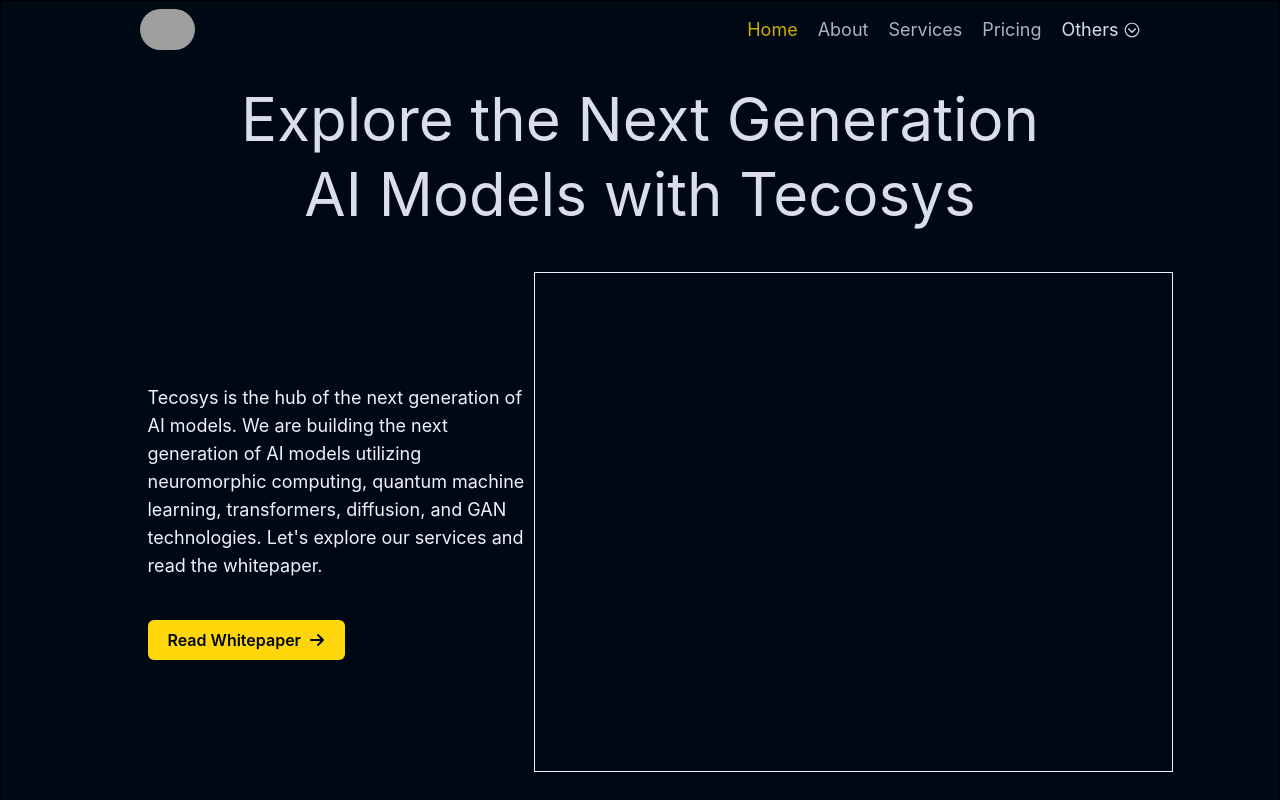
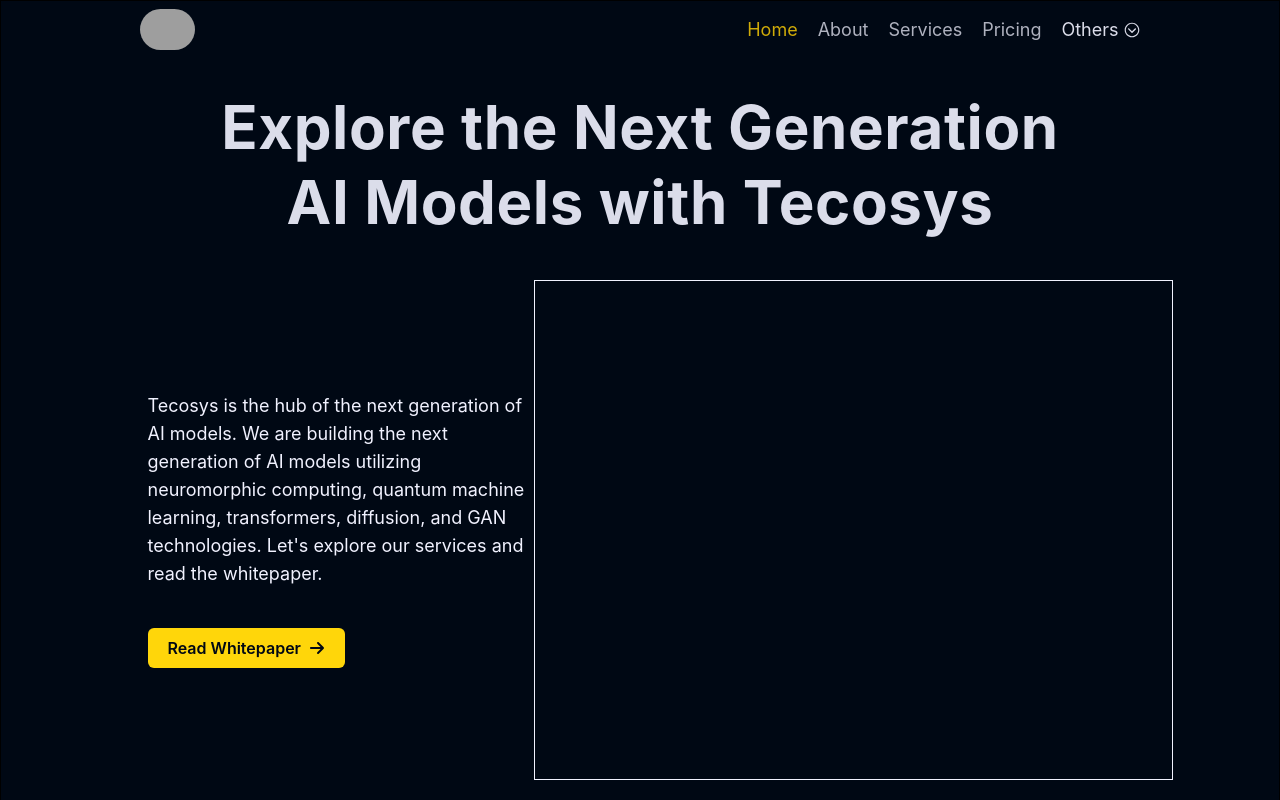
Before and after one commit to ritikaghosh0402/Tecosys-Ai, a React (Vite) app: page / in a window 1280 px wide. Shown: the top 800 px of the page. Built offline with nearby package versions, Linux system fonts and the light colour scheme; grey boxes are pictures that could not be loaded.

Commit message:
StarBackground partial

```diff
--- a/package.json
+++ b/package.json
@@ -10,6 +10,8 @@
     "preview": "vite preview"
   },
   "dependencies": {
+    "@react-three/drei": "^9.108.1",
+    "@react-three/fiber": "^8.16.8",
     "@tabler/icons-react": "^3.9.0",
     "clsx": "^2.1.1",
     "framer-motion": "^11.2.13",
@@ -18,7 +20,8 @@
     "react-dom": "^18.3.1",
     "react-icons": "^5.2.1",
     "react-router-dom": "^6.24.1",
-    "tailwind-merge": "^2.3.0"
+    "tailwind-merge": "^2.3.0",
+    "three": "^0.166.1"
   },
   "devDependencies": {
     "@types/react": "^18.3.3",
--- a/src/components/Home/HeroSection.jsx
+++ b/src/components/Home/HeroSection.jsx
@@ -2,6 +2,8 @@
 import ActiveButton from "../common/ActiveButton"
 import { FaArrowRight } from "react-icons/fa6"
 import RobotAnimation from "./RobotAnimation"
+import { TextGenerateEffect } from "../ui/text-generate-effect"
+import { words } from "../../data/Constant"
 import '../../App.css'
 
 function HeroSection() {
@@ -10,15 +12,7 @@
             <div className="w-10/12 mt-2 mx-auto ">
 
                 <div>
-                    <motion.div
-                        initial={{ x: 1200 }}
-                        animate={{ x: [1200, 0] }}
-                        transition={{ duration: 2, delay: 0.2 }}
-                        whileHover={{ scale: 0.9, opacity: 0.8 }}
-                        className="w-[80%] mx-auto text-center text-richblack-25 text-6xl leading-tight"
-                    >
-                        Explore the Next Generation AI Models with Tecosys
-                    </motion.div>
+                    <TextGenerateEffect words={words} className="w-[80%] mx-auto text-center text-richblack-25 text-6xl leading-tight " />
                 </div>
 
                 <div className="w-full flex mt-10  content-container ">
--- a/src/components/common/ThreeDCard.jsx
+++ b/src/components/common/ThreeDCard.jsx
@@ -3,7 +3,7 @@
 
 export function ThreeDCard({title, description}) {
     return (
-        <CardContainer className="inter-var bg-[#5D22B2] rounded-xl">
+        <CardContainer className="inter-var  rounded-xl">
             <CardBody className="bg-gray-50 relative group/card  dark:hover:shadow-2xl dark:hover:shadow-emerald-500/[0.1] dark:bg-black dark:border-white/[0.2] border-black/[0.1] w-auto sm:w-80 border h-48 border-white  rounded-xl p-5  ">
                         <div>
                             <CardItem
--- /dev/null
+++ b/src/components/ui/StarBackground.jsx
@@ -0,0 +1,22 @@
+import React, {useState, useEffect, useRef} from 'react'
+import {canvas, useFrame, } from 'react-three/fiver'
+import {Point, PointMaterial, Preload} from 'react-three/drei'
+import * as random from "maath/random/dist/maath-random.esm"
+
+function StarBackground() {
+    const ref = useRef();
+    const [sphere] = useState(() => {
+        random.inSphere(new Float32Array(5000), {radius: 1.2})
+    });
+    useFrame((state, delta) => {
+        ref.current.rotation.y -= delta/15;
+        ref.current.rotation.x += 0.001;
+    });
+  return (
+    <div>
+
+    </div>
+  )
+}
+
+export default StarBackground
--- /dev/null
+++ b/src/components/ui/text-generate-effect.jsx
@@ -0,0 +1,50 @@
+import { useEffect } from "react";
+import { motion, stagger, useAnimate } from "framer-motion";
+import { cn } from "../../utils/cn";
+
+export const TextGenerateEffect = ({
+  words,
+  className,
+}) => {
+  const [scope, animate] = useAnimate();
+  let wordsArray = words.split(" ");
+  useEffect(() => {
+    animate(
+      "span",
+      {
+        opacity: 1,
+      },
+      {
+        duration: 2,
+        delay: stagger(0.2),
+      }
+    );
+  }, [scope.current]);
+
+  const renderWords = () => {
+    return (
+      <motion.div ref={scope}>
+        {wordsArray.map((word, idx) => {
+          return (
+            <motion.span
+              key={word + idx}
+              className={cn("text-white opacity-0 ", className)}
+            >
+              {word}{" "}
+            </motion.span>
+          );
+        })}
+      </motion.div>
+    );
+  };
+
+  return (
+    <div className={cn("font-bold", className)}>
+      <div className="mt-4">
+        <div className=" dark:text-white text-black text-2xl leading-snug tracking-wide">
+          {renderWords()}
+        </div>
+      </div>
+    </div>
+  );
+};
--- a/src/data/Constant.js
+++ b/src/data/Constant.js
@@ -116,3 +116,5 @@
         description: 'Pioneering AI solutions, enhancing healthcare with intelligent diagnostics, and driving groundbreaking research for innovative discoveries.'
     },
 ]
+
+export const words = `Explore the Next Generation AI Models with Tecosys`
```
Also changed, not shown: 1 other file (tests, documents, lock files or other folders).
